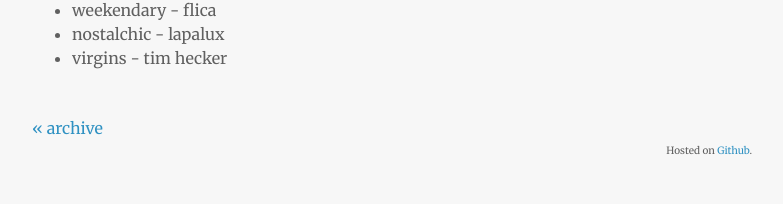
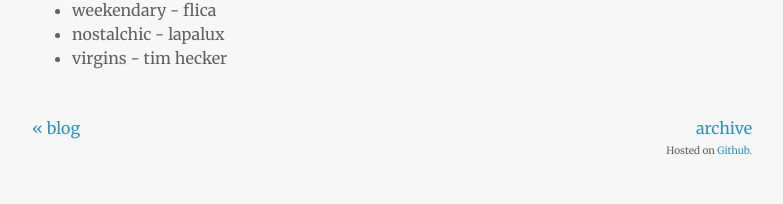
Before and after one commit to kevinfiol/kevinfiol.github.io, a Jekyll site: the page built from _posts/2015-01-15-Music-from-2014.md, in a window 1280 px wide. Shown: the part 1397-1601 px from the top of the page, without its empty margins (248-1031 px from the left). Built offline with Jekyll 4.4.1, drawn with Linux system fonts in a browser that asks for light colours.

```diff
--- a/_layouts/post.html
+++ b/_layouts/post.html
@@ -13,6 +13,11 @@ layout: default
 	</div>
 
 	<div class="pagination">
-		<a href="{{ site.baseurl }}/archive/">« archive</a>
+		<div>
+			<a href="{{ site.base.url }}/blog/">« blog</a>
+		</div>
+		<div style="float: right;">
+			<a href="{{ site.base.url }}/archive/">archive</a>
+		</div>
 	</div>
 </section>
--- a/index.html
+++ b/index.html
@@ -13,7 +13,9 @@ title: Kevin Fiol
 			<ul class="nav">
 				<li><a href="{{ site.base.url }}/blog/">blog</a></li>/
 				<li><a href="https://github.com/kevinfiol/">github</a></li>/
+				<li><a href="https://kevinfiol.herokuapp.com/">demos</a></li>/
 				<li><a href="https://drive.google.com/file/d/0B4bGU-voZesnSXE0d1JESm1wRjA/view?usp=sharing">résumé</a></li>
+
 			</ul>
 
 			<p>Hi, I'm Kevin. I hold degrees in Computer Science and English Literature.</p>
```
